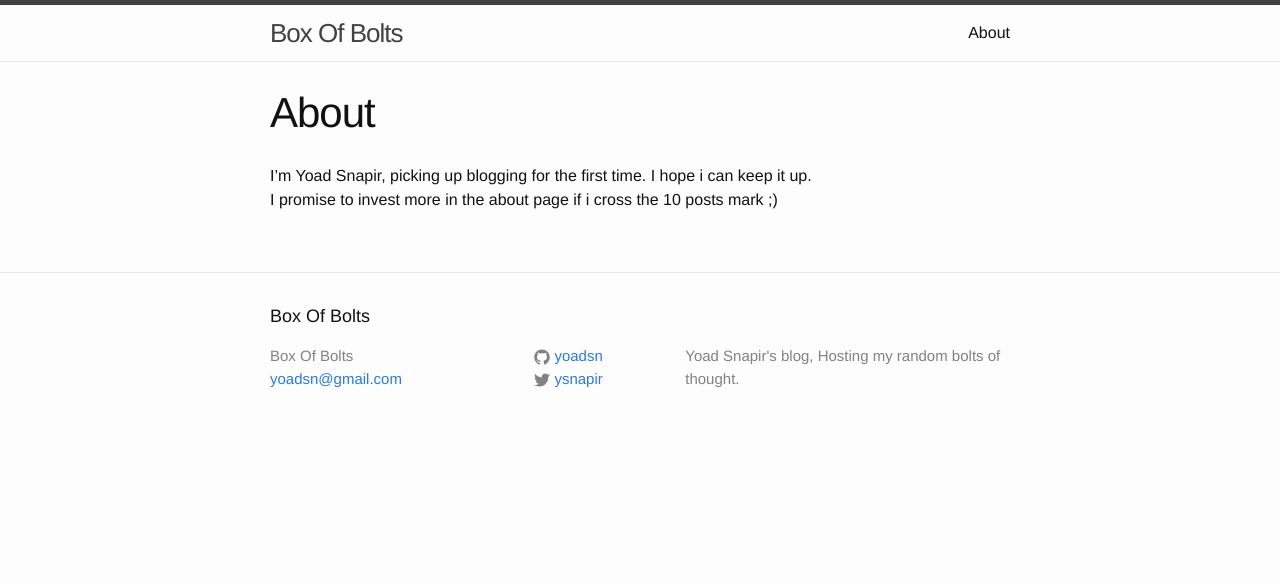
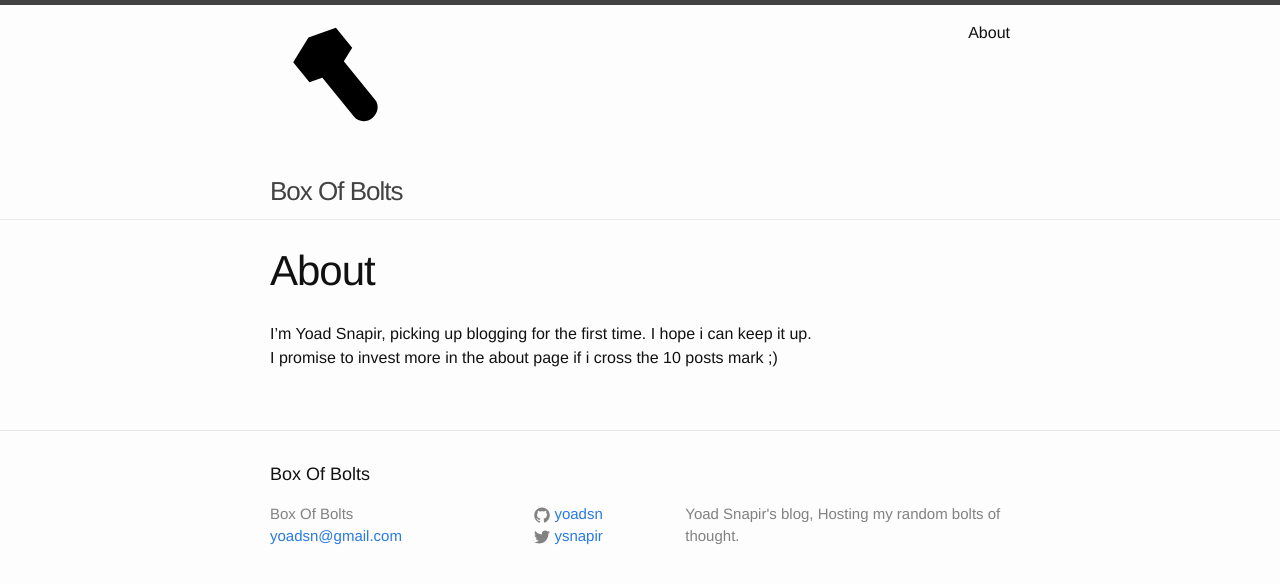
Before and after one commit to yoadsn/yoadsn.github.io, a Jekyll site: the page built from about.md, in a window 1280 px wide. Shown: the top 584 px of the page. Built offline with Jekyll 4.4.1, drawn with Linux system fonts in a browser that asks for light colours.

Commit message:
Experiment with a logo

```diff
--- a/_includes/header.html
+++ b/_includes/header.html
@@ -2,23 +2,27 @@
 
     <div class="wrapper">
 
-    <a class="site-title" href="{{ site.baseurl }}/">{{ site.title }}</a>
+
+        <a class="site-title" href="{{ site.baseurl }}/">
+            <svg viewBox="0 0 60 60">
+                <path stroke="#000" fill="#000000" stroke-width="0" d="m16.632645,14.007372l11.871878,-4.218007l7.03689,8.689834l-6.594118,10.735498l-11.871883,4.217974l-7.036888,-8.689835l6.594122,-10.735464z" id="svg_1" />
+                <path stroke="#000" fill="#000000" stroke-width="0" d="m31.994999,24.383928c1.859066,2.295755 1.333061,5.803268 -1.174906,7.834181m1.174906,-7.834181l0,0c1.859066,2.295755 1.333061,5.803268 -1.174906,7.834181c-2.507965,2.03091 -6.048183,1.816162 -7.907249,-0.479595m0,0l0,0c-1.859144,-2.295853 -1.333149,-5.803358 1.174816,-7.834269c2.507967,-2.03091 6.048195,-1.816168 7.907339,0.479683l13.464905,16.627771c1.859135,2.295841 1.33313,5.803356 -1.174835,7.834267c-2.507965,2.03091 -6.048187,1.816158 -7.907322,-0.479683l-13.464903,-16.627769z" id="svg_2" />
+            </svg>
+            <span>{{ site.title }}</span>
+        </a>
 
         <nav class="site-nav">
             <a href="#" class="menu-icon">
                 <svg viewBox="0 0 18 15">
-          <path fill="#424242" d="M18,1.484c0,0.82-0.665,1.484-1.484,1.484H1.484C0.665,2.969,0,2.304,0,1.484l0,0C0,0.665,0.665,0,1.484,0 h15.031C17.335,0,18,0.665,18,1.484L18,1.484z"/>
-          <path fill="#424242" d="M18,7.516C18,8.335,17.335,9,16.516,9H1.484C0.665,9,0,8.335,0,7.516l0,0c0-0.82,0.665-1.484,1.484-1.484 h15.031C17.335,6.031,18,6.696,18,7.516L18,7.516z"/>
-          <path fill="#424242" d="M18,13.516C18,14.335,17.335,15,16.516,15H1.484C0.665,15,0,14.335,0,13.516l0,0 c0-0.82,0.665-1.484,1.484-1.484h15.031C17.335,12.031,18,12.696,18,13.516L18,13.516z"/>
+                    <path fill="#424242" d="M18,1.484c0,0.82-0.665,1.484-1.484,1.484H1.484C0.665,2.969,0,2.304,0,1.484l0,0C0,0.665,0.665,0,1.484,0 h15.031C17.335,0,18,0.665,18,1.484L18,1.484z" />
+                    <path fill="#424242" d="M18,7.516C18,8.335,17.335,9,16.516,9H1.484C0.665,9,0,8.335,0,7.516l0,0c0-0.82,0.665-1.484,1.484-1.484 h15.031C17.335,6.031,18,6.696,18,7.516L18,7.516z" />
+                    <path fill="#424242" d="M18,13.516C18,14.335,17.335,15,16.516,15H1.484C0.665,15,0,14.335,0,13.516l0,0 c0-0.82,0.665-1.484,1.484-1.484h15.031C17.335,12.031,18,12.696,18,13.516L18,13.516z" />
                 </svg>
             </a>
 
             <div class="trigger">
-        {% for page in site.pages %}
-          {% if page.title %}
-          <a class="page-link" href="{{ page.url | prepend: site.baseurl }}">{{ page.title }}</a>
-          {% endif %}
-        {% endfor %}
+                {% for page in site.pages %} {% if page.title %}
+                <a class="page-link" href="{{ page.url | prepend: site.baseurl }}">{{ page.title }}</a> {% endif %} {% endfor %}
             </div>
         </nav>
 
```
Also changed, not shown: assets/images/logo.png (added). Lines whose indentation alone changed are shown as unchanged.
